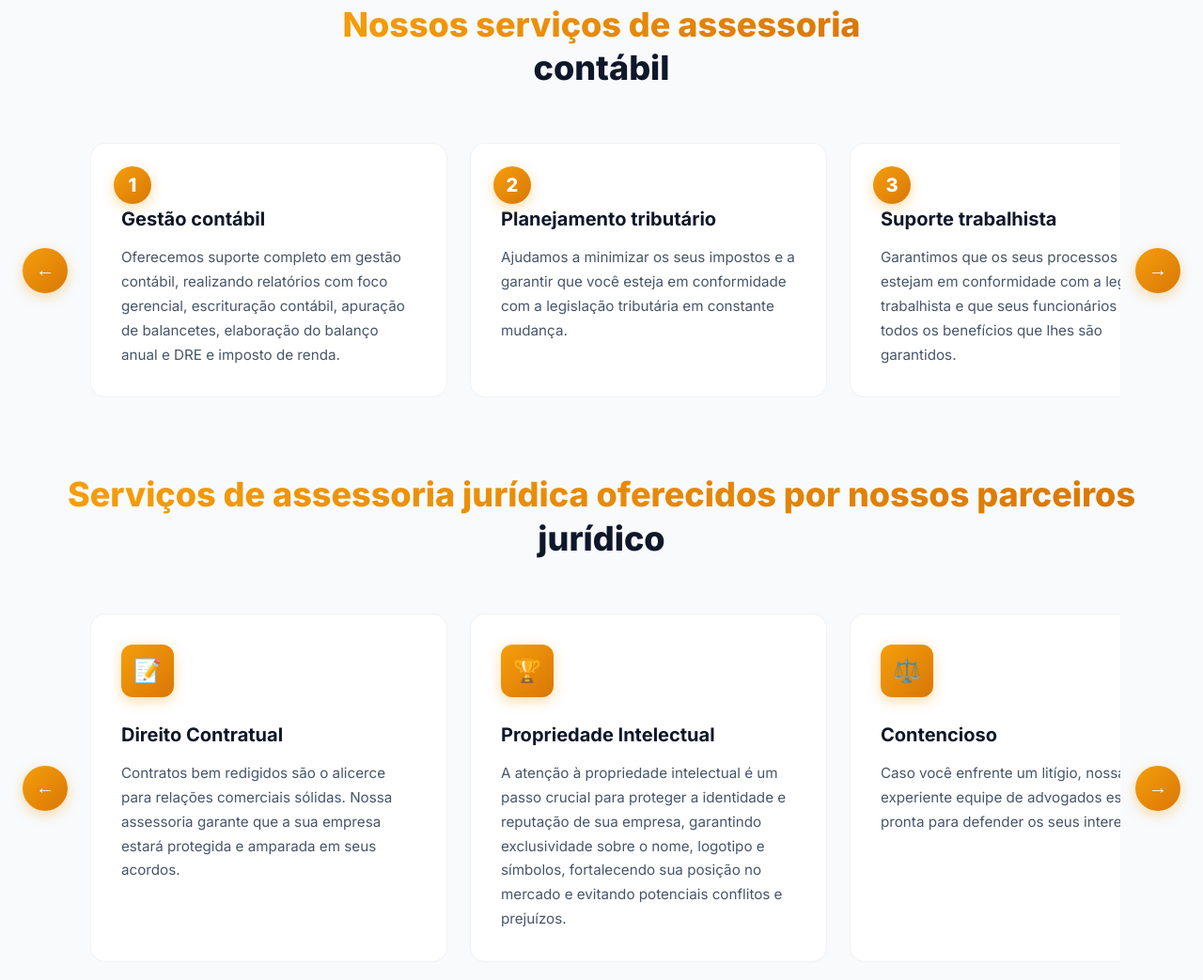
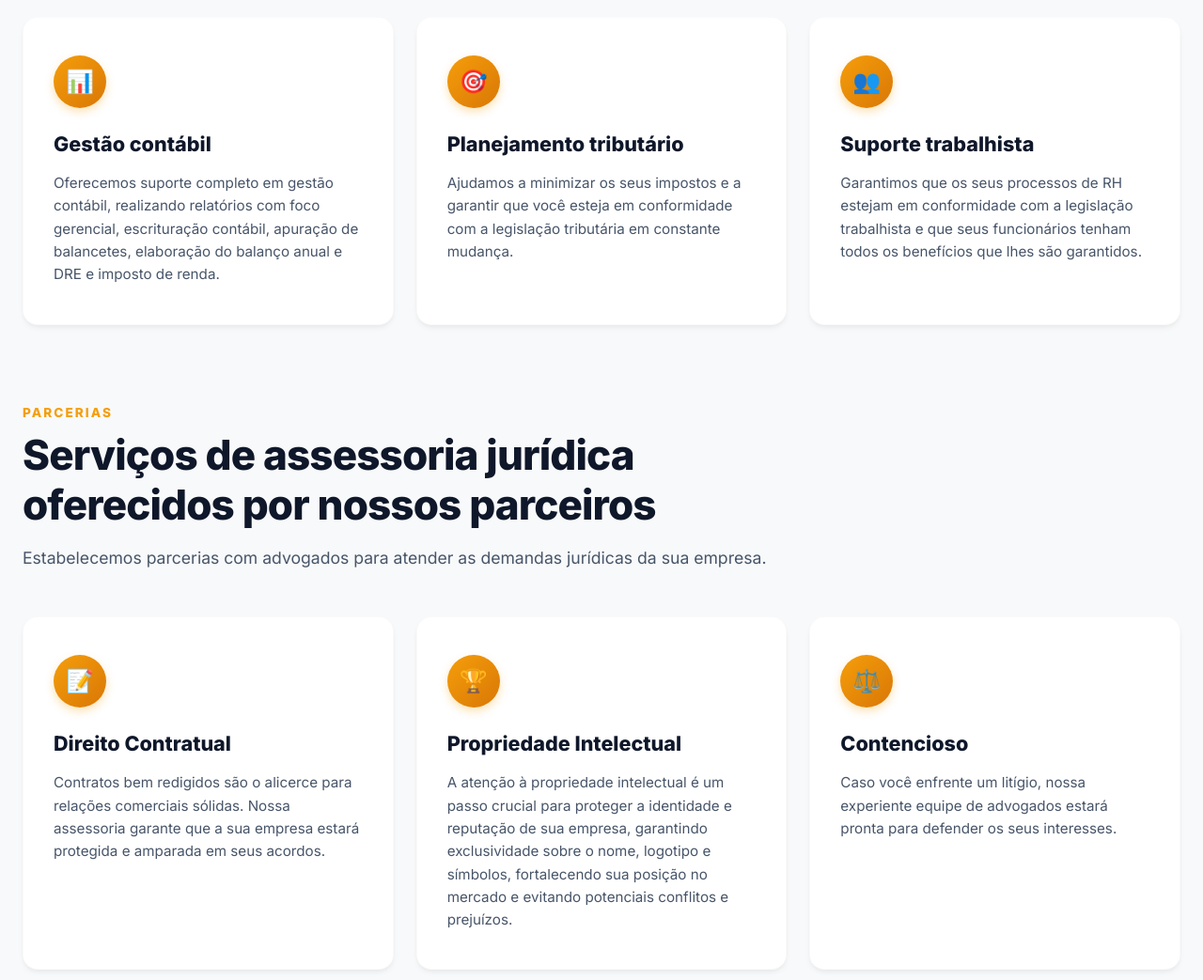
Before and after one commit to GustavoCastrohhh/synexus-site-geral, a plain HTML site: page index.html in a window 1280 px wide. Shown: the part 1976-3019 px from the top of the page at 94% size. Drawn offline with nearby package versions, Linux system fonts and the light colour scheme.

Commit message:
serviços

```diff
--- a/index.html
+++ b/index.html
@@ -1991,90 +1991,168 @@
     <!-- End of Session: Clientes -->
 
     <!-- Start of Session: Serviços -->
-    <section class="services" id="services">
+    <style>
+        .services-header-new {
+            text-align: left;
+            margin-bottom: 3rem;
+            max-width: 800px;
+        }
+
+        .services-label-new {
+            color: var(--primary-amber);
+            font-weight: 800;
+            font-size: 0.85rem;
+            text-transform: uppercase;
+            letter-spacing: 0.15em;
+            margin-bottom: 0.5rem;
+            display: inline-block;
+        }
+
+        .services-title-new {
+            font-size: clamp(2rem, 3.5vw, 2.75rem);
+            font-weight: 800;
+            color: var(--text-dark);
+            margin-bottom: 1rem;
+            line-height: 1.2;
+            letter-spacing: -0.02em;
+        }
+
+        .services-subtitle-new {
+            font-size: 1.1rem;
+            color: var(--text-gray);
+            line-height: 1.6;
+        }
+
+        .services-grid-new {
+            display: grid;
+            grid-template-columns: repeat(auto-fit, minmax(300px, 1fr));
+            gap: 1.5rem;
+            margin-bottom: 5rem;
+        }
+
+        .service-card-new {
+            background: var(--white);
+            padding: 2.5rem 2rem;
+            border-radius: 1rem;
+            box-shadow: 0 4px 6px -1px rgba(0, 0, 0, 0.05), 0 2px 4px -1px rgba(0, 0, 0, 0.03);
+            transition: transform 0.3s ease, box-shadow 0.3s ease;
+            display: flex;
+            flex-direction: column;
+            align-items: flex-start;
+            text-align: left;
+            border: 1px solid rgba(0, 0, 0, 0.02);
+            height: 100%;
+        }
+
+        .service-card-new:hover {
+            transform: translateY(-5px);
+            box-shadow: 0 20px 25px -5px rgba(0, 0, 0, 0.1), 0 10px 10px -5px rgba(0, 0, 0, 0.04);
+        }
+
+        .service-icon-new {
+            width: 3.5rem;
+            height: 3.5rem;
+            background: linear-gradient(135deg, var(--primary-amber), var(--primary-amber-dark));
+            border-radius: 50%;
+            display: flex;
+            align-items: center;
+            justify-content: center;
+            color: var(--white);
+            font-size: 1.5rem;
+            margin-bottom: 1.5rem;
+            font-weight: 800;
+            box-shadow: 0 4px 10px rgba(245, 158, 11, 0.3);
+        }
+
+        .service-card-new h3 {
+            font-size: 1.35rem;
+            font-weight: 800;
+            color: var(--text-dark);
+            margin-bottom: 1rem;
+            line-height: 1.3;
+        }
+
+        .service-card-new p {
+            color: var(--text-gray);
+            font-size: 0.95rem;
+            line-height: 1.6;
+            margin: 0;
+        }
+
+        @media (max-width: 768px) {
+            .services-grid-new {
+                grid-template-columns: 1fr;
+            }
+        }
+    </style>
+    <section class="services" id="services" style="background-color: #f8f9fa;">
         <div class="container">
-            <div class="section-header">
-                <h2 class="section-title">Nossos Serviços</h2>
-                <p class="section-subtitle">
+            <!-- Assessoria Contábil Header -->
+            <div class="services-header-new animate-on-scroll">
+                <span class="services-label-new">Soluções</span>
+                <h2 class="services-title-new">Nossos serviços de assessoria contábil</h2>
+                <p class="services-subtitle-new">
                     Soluções completas e personalizadas para atender todas as necessidades fiscais da sua empresa.
-                    Estabelecemos parcerias com advogados para atender as demandas jurídicas da sua empresa
                 </p>
             </div>
 
-            <!-- Assessoria Contábil -->
-            <div class="services-category animate-on-scroll">
-                <h3 class="category-title"><span class="category-highlight">Nossos serviços de
-                        assessoria</span><br>contábil</h3>
-            </div>
-
-            <div class="services-slider-wrapper">
-                <button class="slider-btn slider-btn-services" onclick="slideServices('contabil', -1)"
-                    aria-label="Anterior" data-click-text="Serviços Contábil Slider - Anterior">←</button>
-
-                <div class="services-slider" id="servicesSliderContabil">
-                    <div class="service-card service-card-numbered">
-                        <div class="service-number">1</div>
+            <!-- Assessoria Contábil Grid -->
+            <div class="services-grid-new">
+                <div class="service-card-new animate-on-scroll">
+                    <div class="service-icon-new">📊</div>
                     <h3>Gestão contábil</h3>
                     <p>Oferecemos suporte completo em gestão contábil, realizando relatórios com foco gerencial,
-                            escrituração contábil, apuração de balancetes, elaboração do balanço anual e DRE e imposto
-                            de renda.</p>
-                    </div>
-
-                    <div class="service-card service-card-numbered">
-                        <div class="service-number">2</div>
+                        escrituração contábil, apuração de balancetes, elaboração do balanço anual e DRE e imposto de
+                        renda.</p>
+                </div>
+
+                <div class="service-card-new animate-on-scroll" style="transition-delay: 100ms;">
+                    <div class="service-icon-new">🎯</div>
                     <h3>Planejamento tributário</h3>
                     <p>Ajudamos a minimizar os seus impostos e a garantir que você esteja em conformidade com a
                         legislação tributária em constante mudança.</p>
                 </div>
 
-                    <div class="service-card service-card-numbered">
-                        <div class="service-number">3</div>
+                <div class="service-card-new animate-on-scroll" style="transition-delay: 200ms;">
+                    <div class="service-icon-new">👥</div>
                     <h3>Suporte trabalhista</h3>
-                        <p>Garantimos que os seus processos de RH estejam em conformidade com a legislação trabalhista e
-                            que seus funcionários tenham todos os benefícios que lhes são garantidos.</p>
-                    </div>
-                </div>
-
-                <button class="slider-btn slider-btn-services" onclick="slideServices('contabil', 1)"
-                    aria-label="Próximo" data-click-text="Serviços Contábil Slider - Próximo">→</button>
-            </div>
-
-            <!-- Assessoria Jurídica -->
-            <div class="services-category animate-on-scroll" style="margin-top: 4rem;">
-                <h3 class="category-title"><span class="category-highlight">Serviços de assessoria jurídica oferecidos
-                        por nossos parceiros</span><br>jurídico</h3>
-            </div>
-
-            <div class="services-slider-wrapper">
-                <button class="slider-btn slider-btn-services" onclick="slideServices('juridica', -1)"
-                    aria-label="Anterior" data-click-text="Serviços Jurídica Slider - Anterior">←</button>
-
-                <div class="services-slider" id="servicesSliderJuridica">
-                    <div class="service-card">
-                        <div class="service-icon">📝</div>
+                    <p>Garantimos que os seus processos de RH estejam em conformidade com a legislação trabalhista e que
+                        seus funcionários tenham todos os benefícios que lhes são garantidos.</p>
+                </div>
+            </div>
+
+            <!-- Assessoria Jurídica Header -->
+            <div class="services-header-new animate-on-scroll" style="margin-top: 2rem;">
+                <span class="services-label-new">Parcerias</span>
+                <h2 class="services-title-new">Serviços de assessoria jurídica oferecidos por nossos parceiros</h2>
+                <p class="services-subtitle-new">
+                    Estabelecemos parcerias com advogados para atender as demandas jurídicas da sua empresa.
+                </p>
+            </div>
+
+            <!-- Assessoria Jurídica Grid -->
+            <div class="services-grid-new" style="margin-bottom: 0;">
+                <div class="service-card-new animate-on-scroll">
+                    <div class="service-icon-new">📝</div>
                     <h3>Direito Contratual</h3>
-                        <p>Contratos bem redigidos são o alicerce para relações comerciais sólidas. Nossa assessoria
-                            garante que a sua empresa estará protegida e amparada em seus acordos.</p>
-                    </div>
-
-                    <div class="service-card">
-                        <div class="service-icon">🏆</div>
+                    <p>Contratos bem redigidos são o alicerce para relações comerciais sólidas. Nossa assessoria garante
+                        que a sua empresa estará protegida e amparada em seus acordos.</p>
+                </div>
+
+                <div class="service-card-new animate-on-scroll" style="transition-delay: 100ms;">
+                    <div class="service-icon-new">🏆</div>
                     <h3>Propriedade Intelectual</h3>
-                        <p>A atenção à propriedade intelectual é um passo crucial para proteger a identidade e reputação
-                            de sua empresa, garantindo exclusividade sobre o nome, logotipo e símbolos, fortalecendo sua
+                    <p>A atenção à propriedade intelectual é um passo crucial para proteger a identidade e reputação de
+                        sua empresa, garantindo exclusividade sobre o nome, logotipo e símbolos, fortalecendo sua
                         posição no mercado e evitando potenciais conflitos e prejuízos.</p>
                 </div>
 
-                    <div class="service-card">
-                        <div class="service-icon">⚖️</div>
+                <div class="service-card-new animate-on-scroll" style="transition-delay: 200ms;">
+                    <div class="service-icon-new">⚖️</div>
                     <h3>Contencioso</h3>
-                        <p>Caso você enfrente um litígio, nossa experiente equipe de advogados estará pronta para
-                            defender os seus interesses.</p>
-                    </div>
-                </div>
-
-                <button class="slider-btn slider-btn-services" onclick="slideServices('juridica', 1)"
-                    aria-label="Próximo" data-click-text="Serviços Jurídica Slider - Próximo">→</button>
+                    <p>Caso você enfrente um litígio, nossa experiente equipe de advogados estará pronta para defender
+                        os seus interesses.</p>
+                </div>
             </div>
         </div>
     </section>
```
Lines whose indentation alone changed are shown as unchanged.
